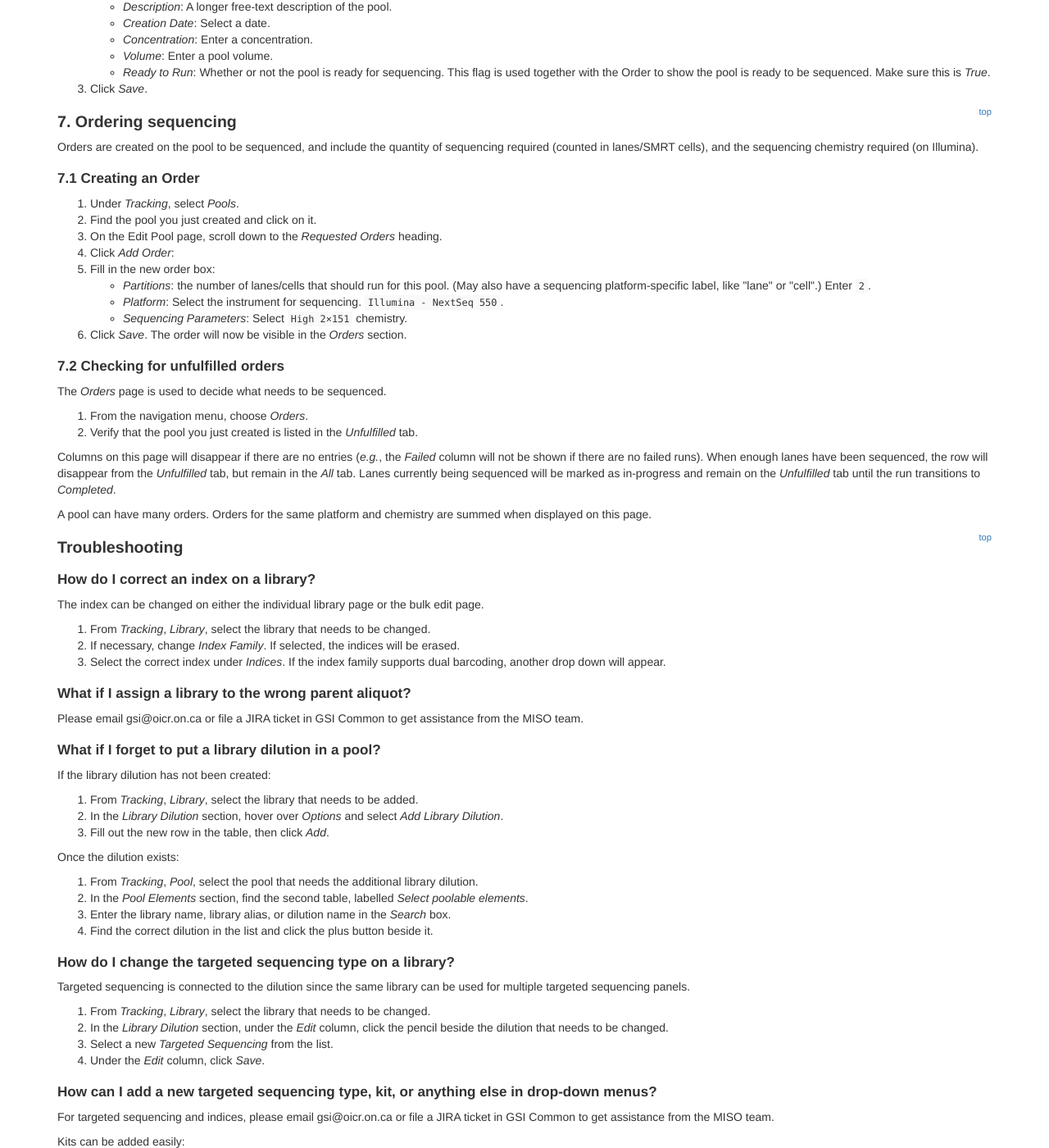
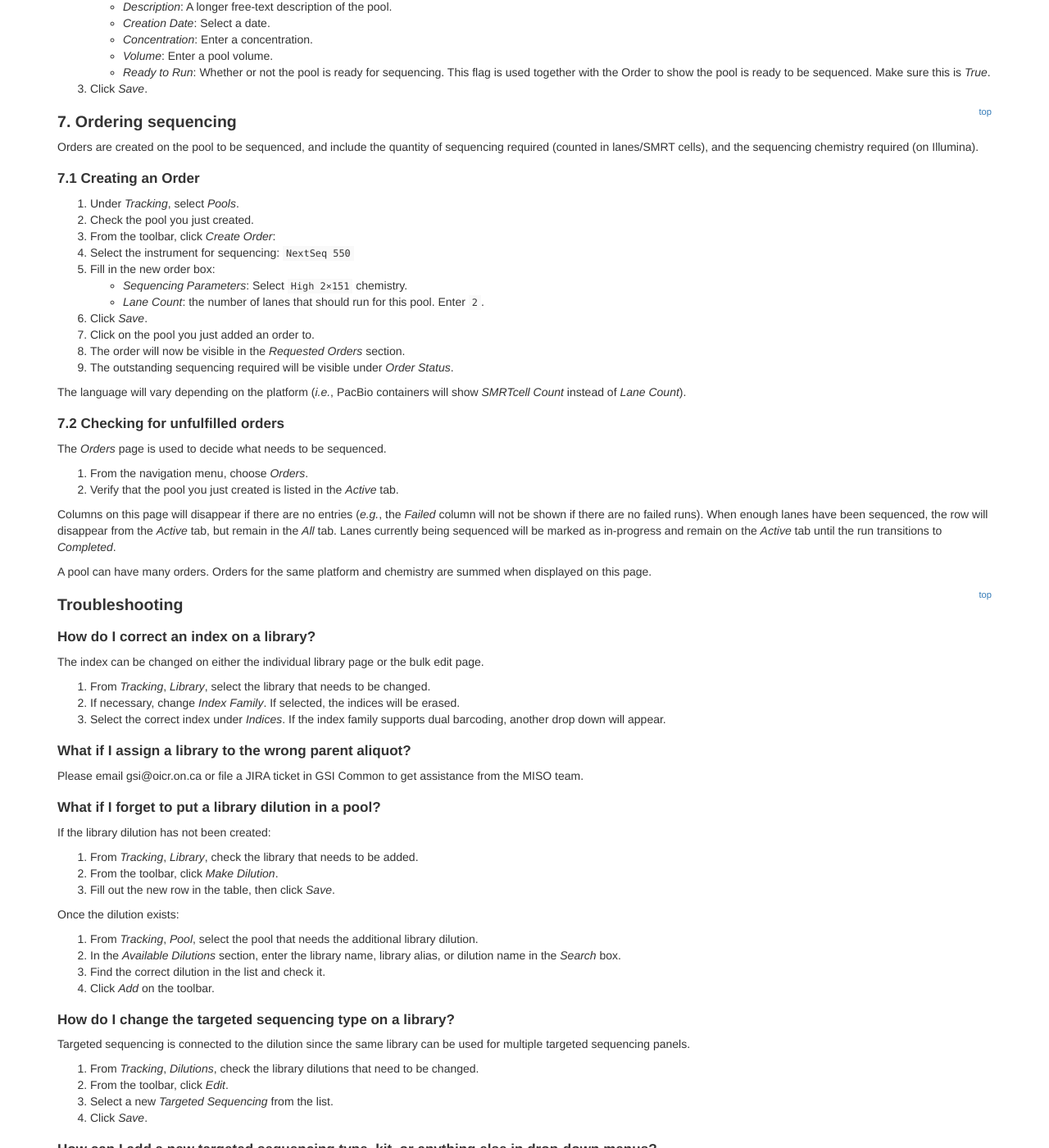
Before and after one commit to miso-lims/walkthroughs, a Jekyll site: the page built from 3-0-libraries.md, in a window 1280 px wide and 1400 px high, scrolled down 5094 px. Shown: the whole window at 82% size. Built offline with Jekyll 4.4.1, drawn with Linux system fonts in a browser that asks for light colours; some of the changed text lies outside the part shown.

Commit message:
Update for new bulk QC changes and container/run UI changes

```diff
--- a/3-0-libraries.md
+++ b/3-0-libraries.md
@@ -213,8 +213,7 @@ library dilutions in it. Every lane of sequencing contains only one pool.
 Here we will pool all of the dilutions we added previously to make a single pool
 of 4 dilutions.
 
-1. If you are still on the bulk dilutions page from section **5.1**, click the
-_Propagate_ button at the top left of the table. Continue to step 2. Otherwise:
+1. If you are still on the bulk dilutions page from section **5.1**, continue to step 2.
     1. On the _Dilutions_ page, select the dilutions created.
     1. From the toolbar, click _Pool Together_.
 1. Enter the pool information:
@@ -240,27 +239,31 @@ required (on Illumina).
 ## 7.1 Creating an Order
 
 1. Under _Tracking_, select _Pools_.
-1. Find the pool you just created and click on it.
-1. On the Edit Pool page, scroll down to the _Requested Orders_ heading.
-1. Click _Add Order_:
+1. Check the pool you just created.
+1. From the toolbar, click _Create Order_:
+1. Select the instrument for sequencing: `NextSeq 550`
 1. Fill in the new order box:
-  - _Partitions_: the number of lanes/cells that should run for this pool. (May also
-have a sequencing platform-specific label, like "lane" or "cell".) Enter `2`.
-  - _Platform_: Select the instrument for sequencing. `Illumina - NextSeq 550`.
   - _Sequencing Parameters_: Select `High 2×151` chemistry.
-1. Click _Save_. The order will now be visible in the _Orders_ section.
+  - _Lane Count_: the number of lanes that should run for this pool. Enter `2`.
+1. Click _Save_.
+1. Click on the pool you just added an order to.
+1. The order will now be visible in the _Requested Orders_ section.
+1. The outstanding sequencing required will be visible under _Order Status_.
+
+The language will vary depending on the platform (_i.e._, PacBio containers
+will show _SMRTcell Count_ instead of _Lane Count_).
 
 ## 7.2  Checking for unfulfilled orders
 The _Orders_ page is used to decide what needs to be sequenced.
 
 1. From the navigation menu, choose _Orders_.
-1. Verify that the pool you just created is listed in the _Unfulfilled_ tab.
+1. Verify that the pool you just created is listed in the _Active_ tab.
 
 Columns on this page will disappear if there are no entries (_e.g._,
 the _Failed_ column will not be shown if there are no failed runs). When enough
-lanes have been sequenced, the row will disappear from the _Unfulfilled_ tab,
+lanes have been sequenced, the row will disappear from the _Active_ tab,
 but remain in the _All_ tab. Lanes currently being sequenced will be marked as
-in-progress and remain on the _Unfulfilled_ tab until the run transitions to
+in-progress and remain on the _Active_ tab until the run transitions to
 _Completed_.
 
 A pool can have many orders. Orders for the same platform and chemistry are
@@ -283,24 +286,24 @@ Please email gsi@oicr.on.ca or file a JIRA ticket in GSI Common to get assistanc
 ## What if I forget to put a library dilution in a pool?
 If the library dilution has not been created:
 
-1. From _Tracking_, _Library_, select the library that needs to be added.
-1. In the _Library Dilution_ section, hover over _Options_ and select _Add Library Dilution_.
-1. Fill out the new row in the table, then click _Add_.
+1. From _Tracking_, _Library_, check the library that needs to be added.
+1. From the toolbar, click _Make Dilution_.
+1. Fill out the new row in the table, then click _Save_.
 
 Once the dilution exists:
 
 1. From _Tracking_, _Pool_, select the pool that needs the additional library dilution.
-1. In the _Pool Elements_ section, find the second table, labelled _Select poolable elements_.
-1. Enter the library name, library alias, or dilution name in the _Search_ box.
-1. Find the correct dilution in the list and click the plus button beside it.
+1. In the _Available Dilutions_ section, enter the library name, library alias, or dilution name in the _Search_ box.
+1. Find the correct dilution in the list and check it.
+1. Click _Add_ on the toolbar.
 
 ## How do I change the targeted sequencing type on a library?
 Targeted sequencing is connected to the dilution since the same library can be used for multiple targeted sequencing panels.
 
-1. From _Tracking_, _Library_, select the library that needs to be changed.
-1. In the _Library Dilution_ section, under the _Edit_ column, click the pencil beside the dilution that needs to be changed.
+1. From _Tracking_, _Dilutions_, check the library dilutions that need to be changed.
+1. From the toolbar, click _Edit_.
 1. Select a new _Targeted Sequencing_ from the list.
-1. Under the _Edit_ column, click _Save_.
+1. Click _Save_.
 
 ## How can I add a new targeted sequencing type, kit, or anything else in drop-down menus?
 For targeted sequencing and indices, please email gsi@oicr.on.ca or file a JIRA ticket in GSI Common to get assistance from the MISO team.
@@ -314,7 +317,12 @@ Kits can be added easily:
 1. Click _Save_.
 
 ## How do I make bulk orders?
-Alas, this is not possible yet.
+Making orders in bulk require the order be consistent for all pools.
+
+1. From _Tracking_, _Pools_, select all the pools needing an order.
+1. Click _Create Order_, and enter the information as for a single order.
+
+A new order will be create for each pool with the same information.
 
 ## How are matrix tube barcodes assigned to tubes?
 Barcodes can be assigned on an individual edit page or in bulk.
@@ -322,8 +330,7 @@ Barcodes can be assigned on an individual edit page or in bulk.
 To change a single library:
 
 1. From _Tracking_, _Library_, select the library that needs to be changed.
-1. In the top right, you will see a box labelled _Barcode_.
-1. Hover over the down arrow and select _Update Barcode_.
+1. Clear the field labelled _Matrix Barcode_.
 1. Scan the barcode.
 1. Click _Save_.
 
```
Also changed, not shown: other parts of 3-0-libraries.md (+1 -1 lines), 0-0-admin-tasks.md (+1 -1 lines), 0-original-walkthrough.md (+1 -1 lines), 2-0-samples.md (+24 -12 lines), 4-0-sequencing.md (+27 -23 lines).
